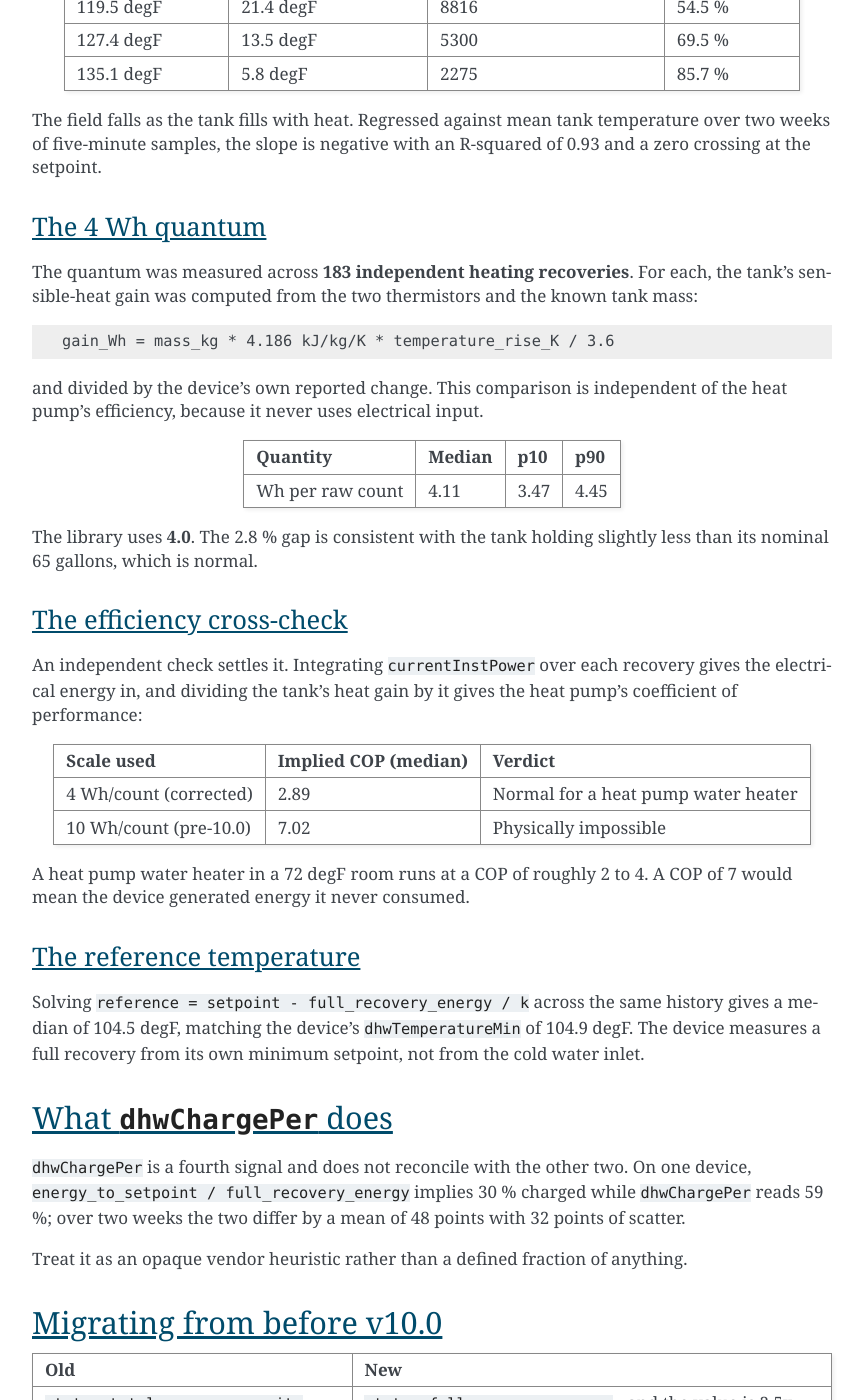
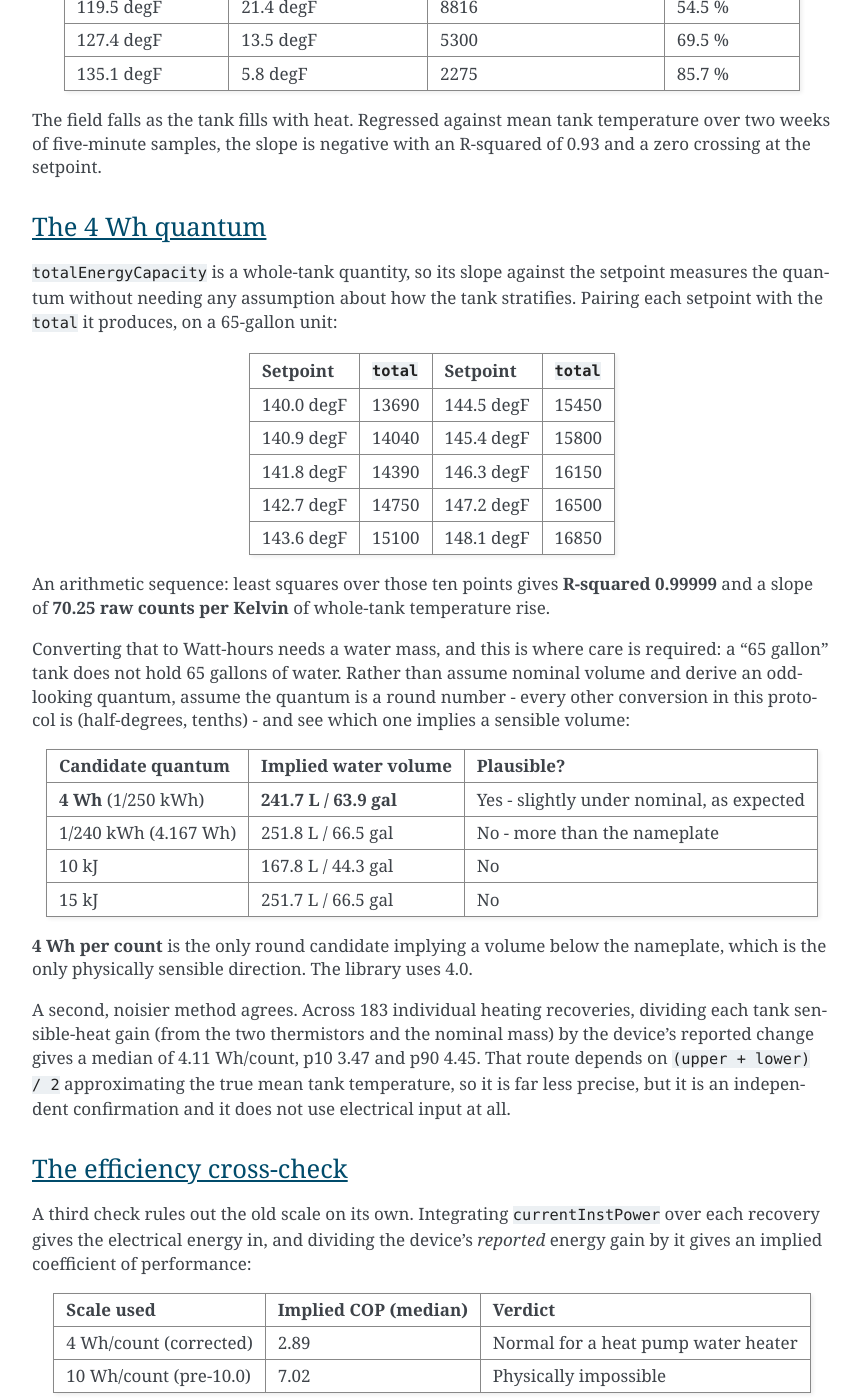
Before and after one commit to eman/nwp500-python, a Sphinx documentation site: the page built from docs/explanation/tank-energy.rst, in a window 1280 px wide and 1400 px high, scrolled down 1654 px. Shown: the whole window, without its empty margins (338-1202 px from the left). Built offline with Sphinx 7.4.7, drawn with Linux system fonts in a browser that asks for light colours; some of the changed text lies outside the part shown.

Commit message:
Document the quantum from the setpoint slope, not per-recovery gains
The 4 Wh quantum was justified by dividing per-recovery thermistor heat
gains by the device's reported change, which gave 4.11 Wh/count with a
p10-p90 spread of 3.47-4.45. That route depends on (upper + lower) / 2
approximating the true mean tank temperature, which is the weakest
assumption available.

totalEnergyCapacity is a whole-tank quantity, so regressing it against
the setpoint measures the same thing with no stratification assumption
at all: 70.25 raw counts per Kelvin, R-squared 0.99999 over ten
setpoints. Converting that to Watt-hours still needs a water mass, so
rather than assume nominal volume and derive an odd quantum, the docs now
assume the quantum is round - as every other conversion in this protocol
is - and show that 4 Wh/count is the only candidate implying a water
volume below the nameplate.

Also promotes the reference-temperature result, which was previously
derived through the quantum and so was partly circular. Extrapolating the
setpoint regression to zero gives 104.92 degF against the device's
dhwTemperatureMin of 104.9 degF, using only the device's own two numbers.
That is the strongest evidence on the page and was buried.

Demotes the COP cross-check to what it actually establishes: it rules out
the pre-10.0 scale without any physical assumption, but cannot identify
the quantum.

No functional change - WH_PER_ENERGY_COUNT stays 4.0, which all three
methods support.

Co-Authored-By: Claude Opus 5 <noreply@anthropic.com>

```diff
--- a/docs/explanation/tank-energy.rst
+++ b/docs/explanation/tank-energy.rst
@@ -60,7 +60,7 @@ Two consequences follow, and both matter:
   energy has the signal backwards: it is largest when the tank is
   coldest.
 * ``full_recovery_energy`` is **not a constant**. Raising the setpoint by
-  0.5 degC raises it by about 143 Wh on a 65-gallon tank. Seven months of
+  0.5 degC raises it by 35 counts, about 140 Wh, on a 65-gallon tank. Seven months of
   history on one device shows sixteen distinct values as the setpoint was
   adjusted.
 
@@ -101,39 +101,87 @@ with an R-squared of 0.93 and a zero crossing at the setpoint.
 The 4 Wh quantum
 ----------------
 
-The quantum was measured across **183 independent heating recoveries**.
-For each, the tank's sensible-heat gain was computed from the two
-thermistors and the known tank mass:
-
-.. code:: text
-
-   gain_Wh = mass_kg * 4.186 kJ/kg/K * temperature_rise_K / 3.6
-
-and divided by the device's own reported change. This comparison is
-independent of the heat pump's efficiency, because it never uses
-electrical input.
+``totalEnergyCapacity`` is a whole-tank quantity, so its slope against
+the setpoint measures the quantum without needing any assumption about
+how the tank stratifies. Pairing each setpoint with the ``total`` it
+produces, on a 65-gallon unit:
 
 .. list-table::
    :header-rows: 1
 
-   * - Quantity
-     - Median
-     - p10
-     - p90
-   * - Wh per raw count
-     - 4.11
-     - 3.47
-     - 4.45
+   * - Setpoint
+     - ``total``
+     - Setpoint
+     - ``total``
+   * - 140.0 degF
+     - 13690
+     - 144.5 degF
+     - 15450
+   * - 140.9 degF
+     - 14040
+     - 145.4 degF
+     - 15800
+   * - 141.8 degF
+     - 14390
+     - 146.3 degF
+     - 16150
+   * - 142.7 degF
+     - 14750
+     - 147.2 degF
+     - 16500
+   * - 143.6 degF
+     - 15100
+     - 148.1 degF
+     - 16850
 
-The library uses **4.0**. The 2.8 % gap is consistent with the tank
-holding slightly less than its nominal 65 gallons, which is normal.
+An arithmetic sequence: least squares over those ten points gives
+**R-squared 0.99999** and a slope of **70.25 raw counts per Kelvin** of
+whole-tank temperature rise.
+
+Converting that to Watt-hours needs a water mass, and this is where care
+is required: a "65 gallon" tank does not hold 65 gallons of water. Rather
+than assume nominal volume and derive an odd-looking quantum, assume the
+quantum is a round number - every other conversion in this protocol is
+(half-degrees, tenths) - and see which one implies a sensible volume:
+
+.. list-table::
+   :header-rows: 1
+
+   * - Candidate quantum
+     - Implied water volume
+     - Plausible?
+   * - **4 Wh** (1/250 kWh)
+     - **241.7 L / 63.9 gal**
+     - Yes - slightly under nominal, as expected
+   * - 1/240 kWh (4.167 Wh)
+     - 251.8 L / 66.5 gal
+     - No - more than the nameplate
+   * - 10 kJ
+     - 167.8 L / 44.3 gal
+     - No
+   * - 15 kJ
+     - 251.7 L / 66.5 gal
+     - No
+
+**4 Wh per count** is the only round candidate implying a volume below
+the nameplate, which is the only physically sensible direction. The
+library uses 4.0.
+
+A second, noisier method agrees. Across 183 individual heating
+recoveries, dividing each tank sensible-heat gain (from the two
+thermistors and the nominal mass) by the device's reported change gives a
+median of 4.11 Wh/count, p10 3.47 and p90 4.45. That route depends on
+``(upper + lower) / 2`` approximating the true mean tank temperature, so
+it is far less precise, but it is an independent confirmation and it does
+not use electrical input at all.
 
 The efficiency cross-check
 --------------------------
 
-An independent check settles it. Integrating ``currentInstPower`` over
-each recovery gives the electrical energy in, and dividing the tank's
-heat gain by it gives the heat pump's coefficient of performance:
+A third check rules out the old scale on its own. Integrating
+``currentInstPower`` over each recovery gives the electrical energy in,
+and dividing the device's *reported* energy gain by it gives an implied
+coefficient of performance:
 
 .. list-table::
    :header-rows: 1
@@ -151,13 +199,38 @@ heat gain by it gives the heat pump's coefficient of performance:
 A heat pump water heater in a 72 degF room runs at a COP of roughly 2 to
 4. A COP of 7 would mean the device generated energy it never consumed.
 
+This argument is worth stating separately because it needs no tank
+volume, specific heat or stratification model - only the device's own
+reported energy and its own reported power. It cannot tell you what the
+quantum *is*, but it rules out the pre-10.0 value regardless of anything
+assumed elsewhere on this page.
+
 The reference temperature
 -------------------------
 
-Solving ``reference = setpoint - full_recovery_energy / k`` across the
-same history gives a median of 104.5 degF, matching the device's
-``dhwTemperatureMin`` of 104.9 degF. The device measures a full recovery
-from its own minimum setpoint, not from the cold water inlet.
+This is the strongest result here, because it needs no physics at all.
+Extrapolating the setpoint regression above to ``total = 0`` gives:
+
+.. list-table::
+   :header-rows: 1
+
+   * - Quantity
+     - Value
+   * - Regression zero crossing
+     - **104.92 degF**
+   * - Device ``dhwTemperatureMin``
+     - **104.9 degF**
+
+Those agree to within a fiftieth of a degree, and the calculation uses
+only the device's own two numbers - no tank mass, no specific heat, no
+thermistor readings, no assumption about the quantum. It establishes
+
+.. code:: text
+
+   full_recovery_energy = k * (setpoint - dhwTemperatureMin)
+
+as fact rather than inference. The device measures a full recovery from
+its own minimum setpoint, not from the cold water inlet.
 
 
 What ``dhwChargePer`` does
```
Also changed, not shown: CHANGELOG.rst (+12 -8 lines), 1 other file.
